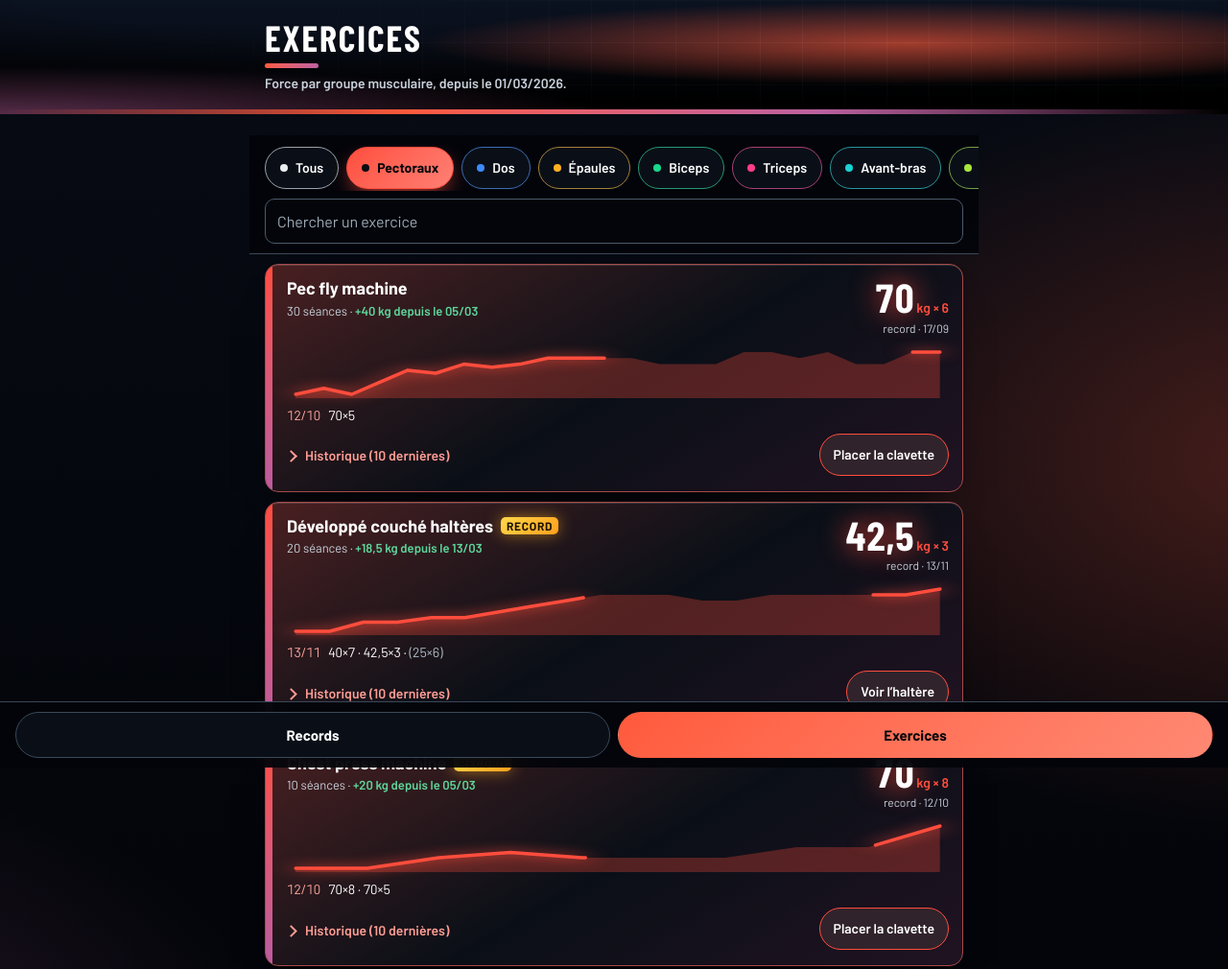
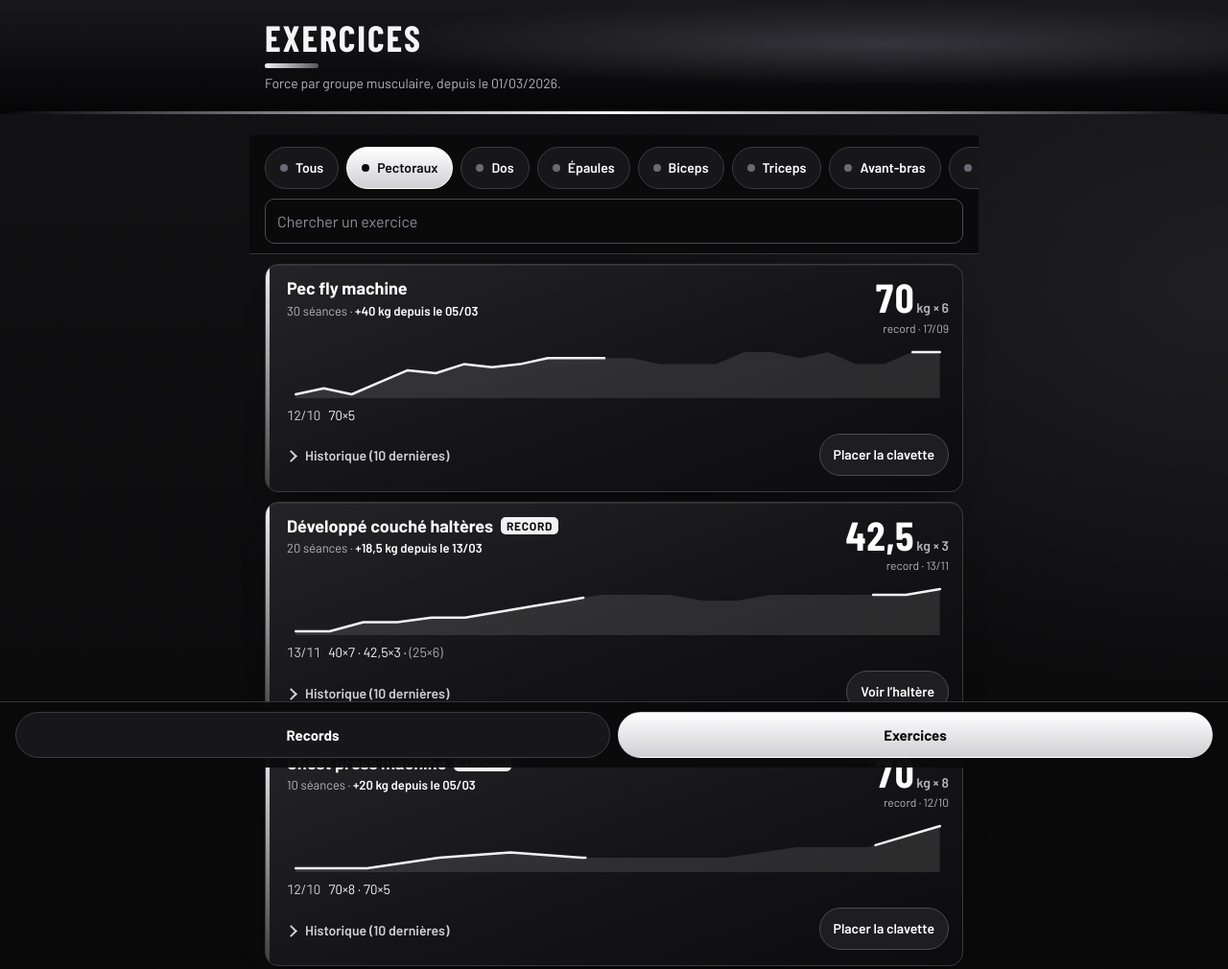
Before and after one commit to leoammama-png/maquette-site-coiffeur, a plain HTML site: page perfs-salle/exercices.html in a window 1280 px wide. Shown: the top 1010 px of the page at 96% size. Drawn offline with nearby package versions, Linux system fonts and the light colour scheme.

Commit message:
perfs-salle : design noir et blanc, dégradés de gris
Co-Authored-By: Claude Sonnet 5.5 <noreply@anthropic.com>
Claude-Session: https://claude.ai/code/session_01XC8gMhKH56BtutqPZXgeZh

```diff
--- a/perfs-salle/app.js
+++ b/perfs-salle/app.js
@@ -16,13 +16,9 @@
   function fmtD(d){var m=/^(\d{4})-(\d{2})-(\d{2})$/.exec(d);return m?m[3]+'/'+m[2]:d}
   function fmtDY(d){var m=/^(\d{4})-(\d{2})-(\d{2})$/.exec(d);return m?m[3]+'/'+m[2]+'/'+m[1]:d}
   function num(n){return String(Math.round(n*100)/100).replace('.',',')}
-  var GC={'Pectoraux':'#FF4D3D','Dos':'#3D8BFF','Épaules':'#FFB020','Biceps':'#19D98B','Triceps':'#FF3D8B','Avant-bras':'#19D3D3','Quadriceps':'#A8E63D','Ischios & fessiers':'#FF7A2E','Mollets':'#4DC3FF','Abdos':'#FFD23D'};
+  var GC={};
   var GCX=['#FF6B6B','#4DD0E1','#FFCA28','#66BB6A','#FF7043','#29B6F6'];
-  function gc(g){
-    if(GC[g])return GC[g];
-    var h=0;for(var i=0;i<String(g).length;i++)h=(h*31+String(g).charCodeAt(i))>>>0;
-    return GCX[h%GCX.length];
-  }
+  function gc(g){return '#F2F2F2'}
 
   /* --- modèle --- */
   function build(){
@@ -295,7 +291,7 @@
   $('chips').addEventListener('click',function(ev){
     var b=ev.target.closest('button[data-g]');if(!b)return;
     var g=b.getAttribute('data-g');
-    function go(){state.group=g;state.anim=true;document.documentElement.style.setProperty('--gc',g==='Tous'?'#FF4D3D':gc(g));render()}
+    function go(){state.group=g;state.anim=true;document.documentElement.style.setProperty('--gc','#F2F2F2');render()}
     if(document.startViewTransition&&!reduced())document.startViewTransition(go);else go();
     var again=$('chips').querySelector('[aria-pressed="true"]');
     if(again)again.scrollIntoView({inline:'center',block:'nearest',behavior:reduced()?'auto':'smooth'});
--- a/perfs-salle/style.css
+++ b/perfs-salle/style.css
@@ -192,7 +192,7 @@ h1::after{content:"";display:block;width:56px;height:5px;margin-top:8px;border-r
 
 .stats{background:linear-gradient(180deg,var(--surface),var(--bg))}
 .stat{border-top:4px solid var(--gc);position:relative}
-.stat:nth-child(1){--gc:#FF4D3D}.stat:nth-child(2){--gc:#3D8BFF}.stat:nth-child(3){--gc:#19D98B}
+.stat:nth-child(1){--gc:#EDEDED}.stat:nth-child(2){--gc:#EDEDED}.stat:nth-child(3){--gc:#EDEDED}
 .stat::before{content:"";position:absolute;inset:0;background:linear-gradient(180deg,color-mix(in srgb,var(--gc) 16%,transparent),transparent 70%);pointer-events:none}
 .stat b{position:relative;background:linear-gradient(180deg,#fff 10%,var(--gc));-webkit-background-clip:text;background-clip:text;color:transparent;-webkit-text-fill-color:transparent}
 .stat span{position:relative}
@@ -240,55 +240,67 @@ input:focus,select:focus{border-color:var(--gc);outline:none;box-shadow:0 0 0 3p
 @media (max-width:560px){#rig{transform:scale(1.4);transform-origin:50% 46%}.hero{min-height:clamp(640px,92svh,780px)}}
 @media (prefers-reduced-motion:reduce){html{transition:none}.anim .spark .area{animation:none}}
 
-/* ===== v5 : palette profonde, dégradés, contraste ===== */
-*{--gc2:color-mix(in oklab,var(--gc) 58%,#6A2CFF)}
-:root{--bg:#03050A;--surface:#0A0F17;--surface2:#151D29;--fg:#FFFFFF;--muted:#C8D1DB;--line:#3A4859;--warm:#AEBAC6}
-body{padding-bottom:calc(84px + env(safe-area-inset-bottom));background:
-  radial-gradient(900px 560px at 105% 480px,color-mix(in srgb,var(--gc) 26%,transparent),transparent 70%),
-  radial-gradient(800px 520px at -20% 1150px,color-mix(in srgb,var(--gc2) 22%,transparent),transparent 70%),
-  linear-gradient(180deg,#070B14 0,#03050A 900px,#020307 100%)}
+/* ===== v6 : noir et blanc, dégradés de gris ===== */
+:root{--bg:#0A0A0B;--surface:#141416;--surface2:#1E1E21;--fg:#F5F5F5;--muted:#B4B4BA;--line:#34343A;--warm:#A8A8AE;--gc:#F2F2F2;--hot:#F2F2F2;--sun:#9A9AA0}
+html{transition:none}
+*{--gc2:#8A8A90}
+body{background:radial-gradient(900px 600px at 100% 300px,#1F1F23,transparent 70%),linear-gradient(180deg,#131315 0,#0A0A0B 800px,#050506 100%);padding-bottom:calc(84px + env(safe-area-inset-bottom))}
+.stat:nth-child(n){--gc:#F2F2F2}
+.hero{background:radial-gradient(65% 55% at 72% 38%,#34343A,transparent 68%),linear-gradient(180deg,#19191C,#050506)}
+.hero::before{opacity:.5}
+.hero::after{background:linear-gradient(90deg,transparent,#8A8A90,#F2F2F2,#8A8A90,transparent);height:3px}
+h1::after,h2::before{background:linear-gradient(#F2F2F2,#55555B);box-shadow:none}
+h1::after{background:linear-gradient(90deg,#F2F2F2,#55555B)}
+.tag{color:#F2F2F2;background:#26262A;border-color:#4A4A50}
+.tag::before{background:#F2F2F2;box-shadow:none}
+.lift-num{background:none;color:#fff;-webkit-text-fill-color:#fff;filter:drop-shadow(0 8px 30px rgba(0,0,0,.7))}
+.lift-num small{color:#B4B4BA;-webkit-text-fill-color:#B4B4BA}
 .sub,.lift-meta,.rig-note,.hint,.stat span,.ex-meta,.rec span,.note,.empty,.sess .dt{color:var(--muted)}
-.sub,.stat span,.lift-meta{font-weight:600}
-.hero{background:
-  radial-gradient(60% 55% at 74% 38%,color-mix(in srgb,var(--gc) 62%,transparent),transparent 66%),
-  radial-gradient(70% 60% at 0% 100%,color-mix(in srgb,var(--gc2) 45%,transparent),transparent 70%),
-  radial-gradient(120% 90% at 50% 0%,transparent 40%,#000 100%),
-  linear-gradient(180deg,#0B1220,#03050A)}
-.hero::after{height:5px;background:linear-gradient(90deg,transparent,var(--gc),var(--gc2),transparent)}
-h1::after{background:linear-gradient(90deg,var(--gc),var(--gc2))}
-h2::before{background:linear-gradient(var(--gc),var(--gc2))}
-.lift-num{background:none;color:#fff;-webkit-text-fill-color:#fff;filter:drop-shadow(0 6px 40px var(--gc))}
-.lift-name{color:#fff}
-.stat b{background:none;color:#fff;-webkit-text-fill-color:#fff;text-shadow:0 0 24px var(--gc)}
-.stat{border-top-width:5px}
-.stat::before{background:linear-gradient(180deg,color-mix(in srgb,var(--gc) 30%,transparent),transparent 75%)}
-.pr,.ex,.card{background:linear-gradient(150deg,color-mix(in srgb,var(--gc) 26%,var(--surface)) 0%,var(--surface) 52%,color-mix(in srgb,var(--gc2) 16%,#03050A) 100%);
-  border-color:color-mix(in srgb,var(--gc) 55%,var(--line));box-shadow:inset 0 1px 0 rgba(255,255,255,.14),0 22px 40px -24px #000}
-.pr::before{background:linear-gradient(90deg,var(--gc),var(--gc2))}
-.ex::before{width:7px;background:linear-gradient(var(--gc),var(--gc2))}
+.stats{background:linear-gradient(180deg,#1B1B1E,#0A0A0B)}
+.stat{border-top:2px solid #4A4A50}
+.stat::before{background:linear-gradient(180deg,rgba(255,255,255,.07),transparent 70%)}
+.stat b{background:none;color:#fff;-webkit-text-fill-color:#fff;text-shadow:none}
+.pr,.ex,.card{background:linear-gradient(160deg,#242428 0%,#141416 55%,#0C0C0E 100%);border-color:#3A3A40;box-shadow:inset 0 1px 0 rgba(255,255,255,.08),0 18px 30px -22px #000}
+.pr::before{background:linear-gradient(90deg,#F2F2F2,#55555B);box-shadow:none;height:3px}
+.pr .v,.rec b{color:#fff;text-shadow:none}
+.pr .g{color:#fff}
+.pr:hover,.ex:hover{background:linear-gradient(160deg,#2C2C31,#171719 60%,#0C0C0E);border-color:#5A5A62;box-shadow:inset 0 1px 0 rgba(255,255,255,.1)}
+.ex::before{width:4px;background:linear-gradient(#F2F2F2,#3A3A40)}
+.ex.on{border-color:#fff;box-shadow:0 0 0 1px #fff inset}
 .ex-name{color:#fff;font-weight:700}
-.rec b{text-shadow:0 0 28px var(--gc)}
-.chip{background:var(--surface);color:#fff;border-color:color-mix(in srgb,var(--gc) 55%,var(--line))}
-.chip[aria-pressed="true"]{background:linear-gradient(135deg,var(--gc),color-mix(in srgb,var(--gc) 72%,#fff));color:#04060A;font-weight:700}
-.spark .line{stroke-width:3.5}
-.spark .area{opacity:.3}
-@keyframes fadein2{from{opacity:0}to{opacity:.3}}
-.last,.sess{color:#fff}
-.w{color:var(--warm)}
-.badge{color:#1a1000}
-input,select{background:var(--bg);border-color:#4B5A6C;color:#fff}
-input::placeholder{color:#9FACB9}
-button.load{color:#fff;border-color:var(--gc)}
-button.ghost{color:var(--muted);border-color:#4B5A6C}
-nav{background:rgba(3,5,10,.92)}
-
-/* ----- 2 pages : barre d'onglets, en-tête compact, lien ----- */
-.tabbar{position:fixed;left:0;right:0;bottom:0;z-index:10;display:grid;grid-template-columns:1fr 1fr;gap:8px;padding:10px 16px max(10px,env(safe-area-inset-bottom));background:rgba(3,5,10,.92);-webkit-backdrop-filter:blur(14px);backdrop-filter:blur(14px);border-top:1px solid var(--line)}
-.tabbar a{display:flex;align-items:center;justify-content:center;min-height:48px;border-radius:999px;color:#fff;text-decoration:none;font:700 15px/1 var(--text);border:1px solid var(--line);background:var(--surface)}
-.tabbar a[aria-current="page"]{background:linear-gradient(135deg,var(--gc),color-mix(in srgb,var(--gc) 72%,#fff));border-color:transparent;color:#04060A}
+.rec b small{color:#B4B4BA}
+.badge{background:#F2F2F2;color:#0A0A0B;box-shadow:none}
+.spark .line{stroke:#F2F2F2;stroke-width:2.5;filter:none}
+.spark .area{fill:#F2F2F2;opacity:.12}
+@keyframes fadein2{from{opacity:0}to{opacity:.12}}
+.spark-dot{background:#fff;box-shadow:none}
+.gain,.good{color:#fff}
+.last .dt,details summary{color:#D0D0D5}
+.chip{background:#17171A;color:#fff;border-color:#3A3A40}
+.chip::before{background:#6A6A72}
+.chip:hover{border-color:#8A8A90;background:#222226}
+.chip[aria-pressed="true"]{background:linear-gradient(180deg,#FFFFFF,#CFCFD4);border-color:#fff;color:#0A0A0B;box-shadow:none}
+.chip[aria-pressed="true"]::before{background:#0A0A0B}
+button.load{background:#1E1E21;border-color:#4A4A50;color:#fff}
+button.load:hover{background:#F2F2F2;border-color:#F2F2F2;color:#0A0A0B}
+button.primary{background:linear-gradient(180deg,#FFFFFF,#CFCFD4);color:#0A0A0B;box-shadow:none}
+button.ghost{color:var(--muted);border-color:#4A4A50}
+input,select{background:#0A0A0B;border-color:#4A4A50;color:#fff}
+input:focus,select:focus{border-color:#fff;box-shadow:0 0 0 3px rgba(255,255,255,.2)}
+input::placeholder{color:#8E8E96}
+nav{background:rgba(10,10,11,.92)}
+.f{color:#fff;text-decoration:underline}
+.tabbar{background:rgba(10,10,11,.94);border-top:1px solid var(--line)}
+.tabbar a{background:#17171A;color:#fff;border-color:#3A3A40}
+.tabbar a[aria-current="page"]{background:linear-gradient(180deg,#FFFFFF,#CFCFD4);color:#0A0A0B;border-color:transparent}
+.cta{background:linear-gradient(160deg,#2A2A2E,#0E0E10);border-color:#4A4A50}
+#rig{filter:grayscale(1) contrast(1.2) brightness(1.1)}
+/* layout 2 pages */
+.tabbar{position:fixed;left:0;right:0;bottom:0;z-index:10;display:grid;grid-template-columns:1fr 1fr;gap:8px;padding:10px 16px max(10px,env(safe-area-inset-bottom));-webkit-backdrop-filter:blur(14px);backdrop-filter:blur(14px)}
+.tabbar a{display:flex;align-items:center;justify-content:center;min-height:48px;border-radius:999px;text-decoration:none;font:700 15px/1 var(--text);border:1px solid #3A3A40}
 .hero.mini{display:block;min-height:0;padding-bottom:22px}
+.hero.mini::before{display:none}
+.hero.mini .hero-top{padding-top:max(20px,env(safe-area-inset-top))}
 .hero.mini .sub{max-width:none}
-.cta{display:flex;align-items:center;justify-content:space-between;gap:12px;margin-top:22px;padding:18px 16px;border-radius:14px;color:#fff;text-decoration:none;font:700 22px/1.1 var(--display);letter-spacing:.05em;text-transform:uppercase;
-  background:linear-gradient(135deg,color-mix(in srgb,var(--gc) 42%,var(--surface)),color-mix(in srgb,var(--gc2) 30%,#03050A));border:1px solid color-mix(in srgb,var(--gc) 60%,var(--line));box-shadow:inset 0 1px 0 rgba(255,255,255,.16),0 22px 40px -24px #000}
+.cta{display:flex;align-items:center;justify-content:space-between;gap:12px;margin-top:22px;padding:18px 16px;border-radius:14px;color:#fff;text-decoration:none;font:700 22px/1.1 var(--display);letter-spacing:.05em;text-transform:uppercase;border:1px solid #4A4A50}
 .cta svg{width:22px;height:22px;flex:0 0 auto}
-#rig{filter:contrast(1.3) saturate(1.5) brightness(1.08)}
```
